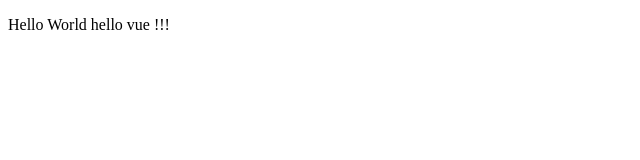
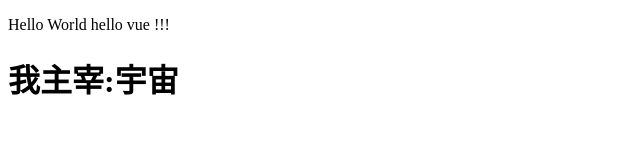
Before and after one commit to HarryLiHaoJie/20210627-VUE, a plain HTML site: page index.html in a window 1280 px wide. Shown: the whole page, without its empty margins (0-640 px from the left). Drawn offline with Linux system fonts and the light colour scheme.

Commit message:
添加属性功能

```diff
--- a/index.html
+++ b/index.html
@@ -9,7 +9,9 @@
 </head>
 <body>
     <div id="app">
-        <p>{{msg}}</p>
+        <p >{{earth.msg}}</p>
+
+        <h1>我主宰:{{earth.address}}</h1>
     </div>
 
 
@@ -17,7 +19,11 @@
         const vm = new Vue({
             el:'#app',
             data:{
-                msg:'Hello World hello vue !!!'
+                earth:{
+                    msg:'Hello World hello vue !!!',
+                    address:'宇宙'
+                }
+
             }
         })
     </script>
```
